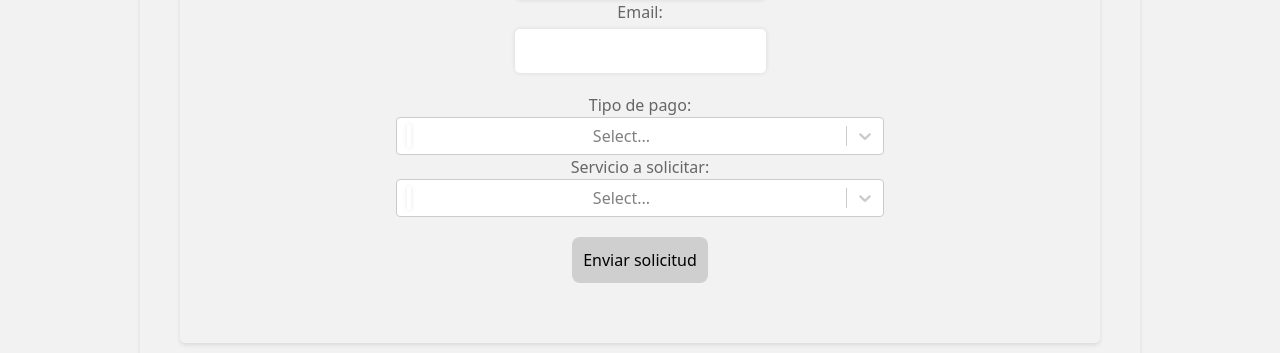
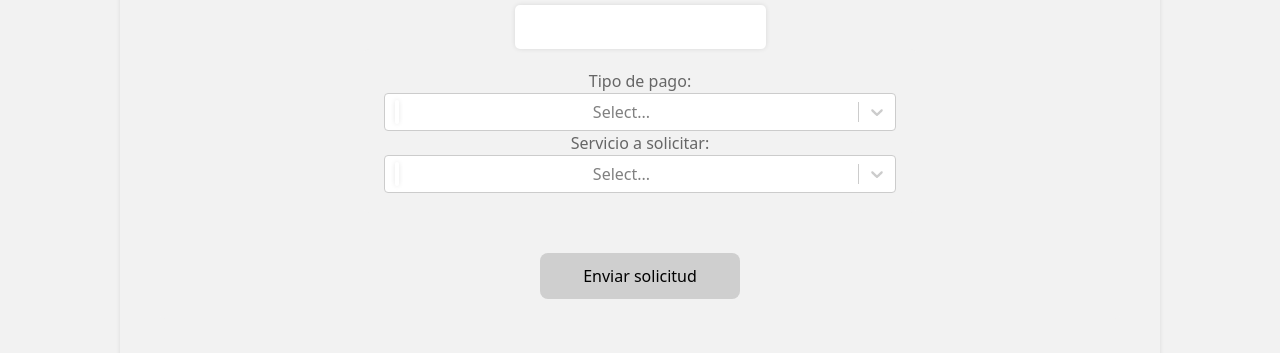
Before and after one commit to davidmurati/MedplusPrueba, a React (Vite) app: page /Servicio in a window 1280 px wide. Shown: the part 2073-2426 px from the top of the page. Built offline with nearby package versions, Linux system fonts and the light colour scheme.

Commit message:
22 commit

```diff
--- a/src/Component/Home/home.css
+++ b/src/Component/Home/home.css
@@ -25,9 +25,11 @@
   }
 
   .card2 {
-    width: 100%;
-    height: auto;
-    max-width: 800px;
+    width: auto;
+    height: 650px;
+
+
+
     padding: 20px;
     background-color: #f2f2f2;
     border-radius: 5px;
--- a/src/Component/Login/Login.css
+++ b/src/Component/Login/Login.css
@@ -12,6 +12,7 @@
 
   .card {
     width: 100%;
+    align-items: center;
 
     padding: 20px;
     background-color: #f2f2f2;
@@ -94,7 +95,7 @@
   }
 
   .boton {
-    width: auto;
+    width: 200px;
     min-width: 10%;
 
     padding: 10px;
@@ -104,7 +105,7 @@
   }
 
   .boton[type="submit"]:hover {
-    width: auto;
+    width: 200px;
 
     padding: 10px;
     margin-top: 20px;
--- a/src/Component/Login/Login.jsx
+++ b/src/Component/Login/Login.jsx
@@ -135,7 +135,7 @@ useEffect(() => {
 
     <div className="container">
 
-    <div className='card2'>
+    <div className='card'>
             <label>
             Correo electrónico:
             </label>
--- a/src/Component/Servicio/Servicio.css
+++ b/src/Component/Servicio/Servicio.css
@@ -24,7 +24,8 @@
 
   .card2 {
     width: 100%;
-    max-width: 1000px;
+    height: auto;
+    align-items: center;
     padding: 20px;
     background-color: #f2f2f2;
     border-radius: 5px;
@@ -34,17 +35,19 @@
   }
 
   .card3 {
+    align-items: center;
     width: 100%;
-    max-width: 1000px;
+    height: auto;
     padding: 20px;
-    background-color: #f2f2f200;
+    background-color: #f2f2f2;
     border-radius: 5px;
     box-shadow: 0 2px 4px rgba(0, 0, 0, 0);
-    text-align:justify;
+    text-align:center;
     margin-bottom: 20px;
   }
 
   .card4 {
+    align-items: center;
     margin-left: 20%;
     margin-right: 20%;
     width: 60%;
@@ -142,8 +145,8 @@
   }
 
   .boton {
-    width: auto;
-    min-width: 40%;
+    width: 200px;
+    min-width: 10%;
 
     padding: 10px;
     margin-top: 20px;
@@ -152,7 +155,8 @@
   }
 
   .boton[type="submit"]:hover {
-    width: auto;
+    width: 200px;
+
     padding: 10px;
     margin-top: 20px;
     background-color: #3ce953;
--- a/src/Component/Servicio/Servicio.jsx
+++ b/src/Component/Servicio/Servicio.jsx
@@ -165,7 +165,7 @@ const Servicio = () => {
               <img src={imgmed11} className="App-logo" alt="logo"/>
               <div className="card3">
 
-           <div className='card2'>
+           <div className='card3'>
             <label>
             Nombre:
             </label>
@@ -198,8 +198,10 @@ const Servicio = () => {
             <Select options={options}
              onChange={(e) => find(e)}/>
 
+
+             </div>
+
              <button className="boton" type="submit">Enviar solicitud</button  >
-             </div>
 
 
 
```
